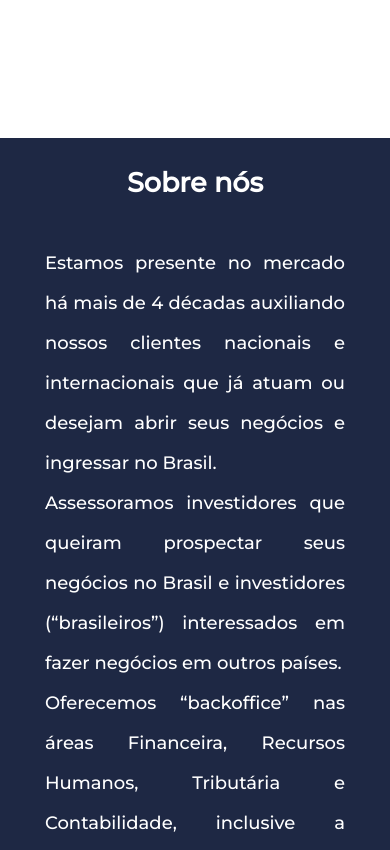
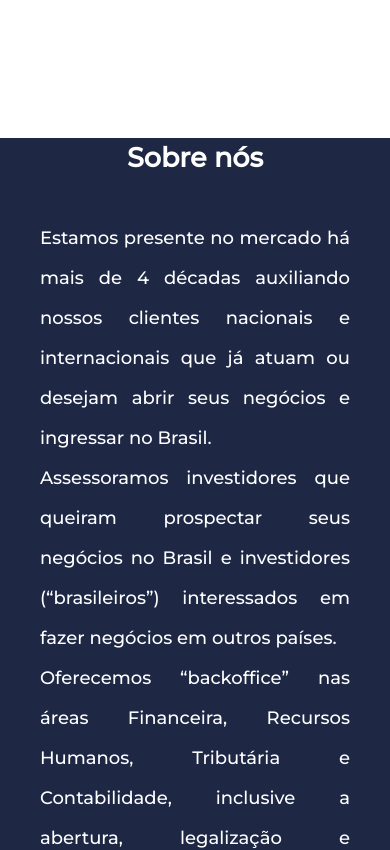
Before and after one commit to marcosillvestre/Landing-page-usefull, a plain HTML site: page index.html in a window 390 px wide. Shown: the part 1940-2790 px from the top of the page. Drawn offline with Linux system fonts and the light colour scheme.

Commit message:
Update styles.css

```diff
--- a/styles.css
+++ b/styles.css
@@ -288,10 +288,8 @@ main{
 
     }
     main{
-        height: 170vh;
-        padding: 5px;
+        height: 175vh;
         font-size: 18px;
-        width: 100%;
     }
     .top-title{
         font-size: 25px;
```
